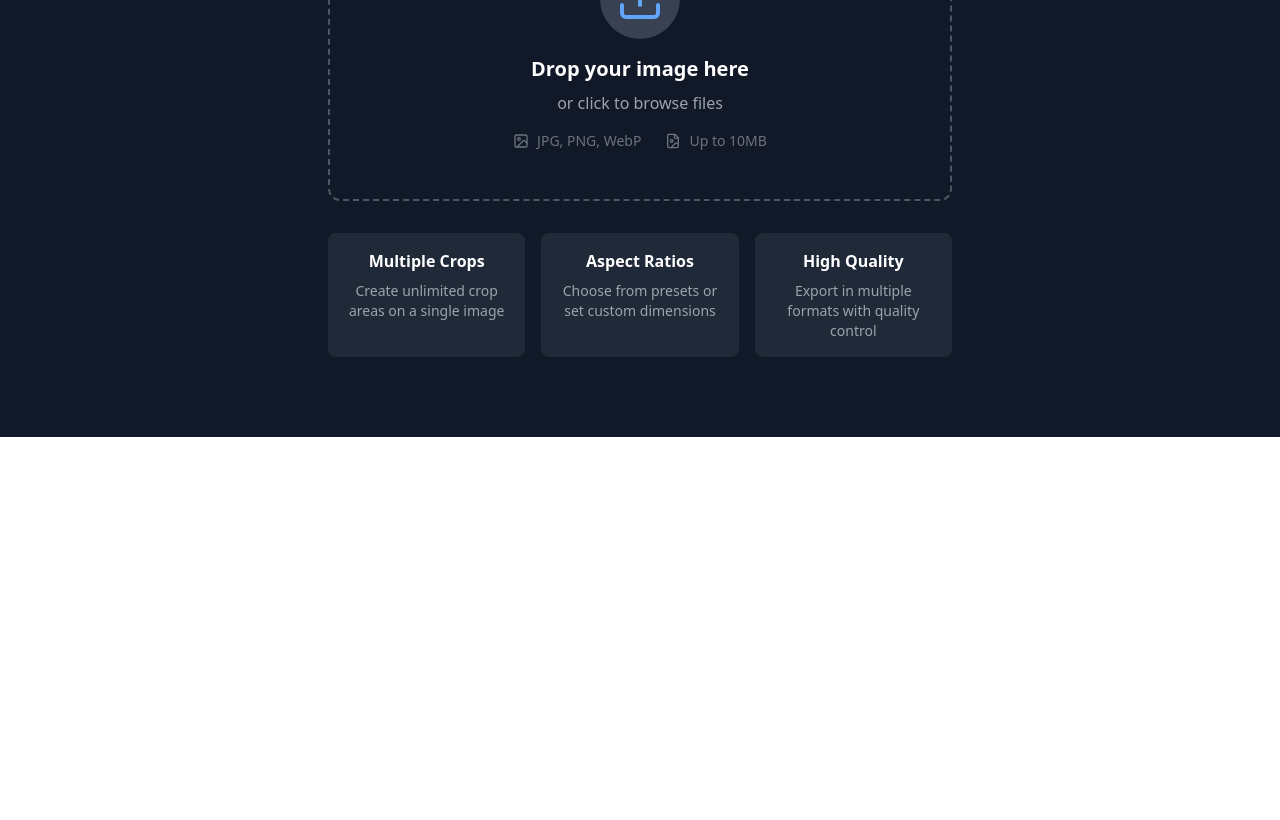
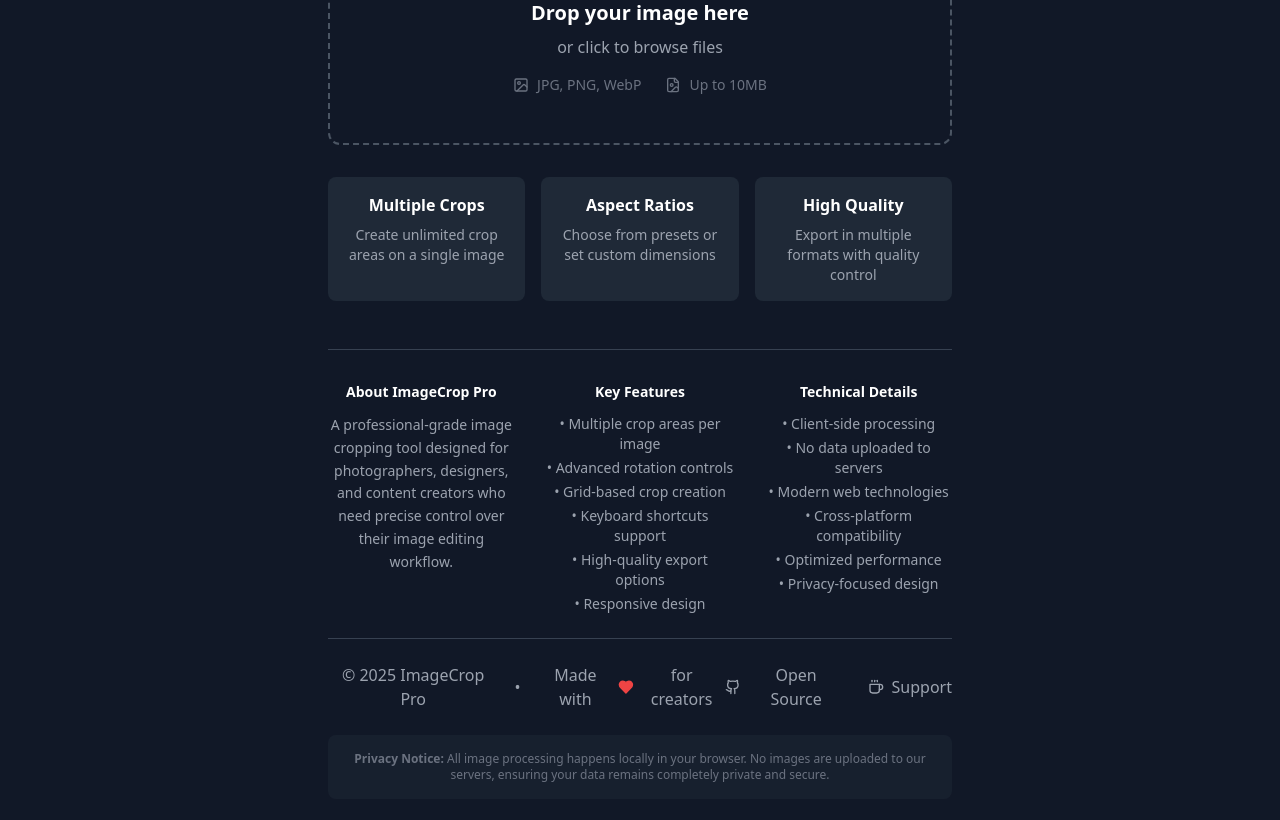
Before and after one commit to Adithyamaurya/ImageCrop_Pro, a React (Vite) app: page / in a window 1280 px wide. Shown: the part 364-1184 px from the top of the page. Before the commit the page ends 801 px from the top, so only its background shows below. Built offline with nearby package versions, Linux system fonts and the light colour scheme.

Commit message:
Add Footer to Upload Page

```diff
--- a/src/components/ImageUploader.tsx
+++ b/src/components/ImageUploader.tsx
@@ -1,5 +1,5 @@
 import React, { useRef, useState } from 'react';
-import { Upload, Image as ImageIcon, FileImage } from 'lucide-react';
+import { Upload, Image as ImageIcon, FileImage, Github, Heart, Coffee } from 'lucide-react';
 
 interface ImageUploaderProps {
   onImageSelect: (imageUrl: string, image: HTMLImageElement) => void;
@@ -60,7 +60,8 @@ export const ImageUploader: React.FC<ImageUploaderProps> = ({ onImageSelect }) =
   };
 
   return (
-    <div className="w-full max-w-2xl mx-auto p-6">
+    <div className="w-full max-w-2xl mx-auto p-6 flex flex-col min-h-[calc(100vh-160px)]">
+      <div className="flex-1">
         <div className="text-center mb-8">
           <h2 className="text-3xl font-bold text-white mb-4">Upload Your Image</h2>
           <p className="text-gray-400 text-lg">
@@ -133,5 +134,92 @@ export const ImageUploader: React.FC<ImageUploaderProps> = ({ onImageSelect }) =
           </div>
         </div>
       </div>
+
+      {/* Footer */}
+      <footer className="mt-12 pt-8 border-t border-gray-700">
+        <div className="text-center space-y-6">
+          {/* Main Footer Content */}
+          <div className="grid grid-cols-1 md:grid-cols-3 gap-8 text-sm">
+            {/* About */}
+            <div className="space-y-3">
+              <h5 className="font-semibold text-white">About ImageCrop Pro</h5>
+              <p className="text-gray-400 leading-relaxed">
+                A professional-grade image cropping tool designed for photographers, designers, and content creators who need precise control over their image editing workflow.
+              </p>
+            </div>
+
+            {/* Features */}
+            <div className="space-y-3">
+              <h5 className="font-semibold text-white">Key Features</h5>
+              <ul className="text-gray-400 space-y-1">
+                <li>• Multiple crop areas per image</li>
+                <li>• Advanced rotation controls</li>
+                <li>• Grid-based crop creation</li>
+                <li>• Keyboard shortcuts support</li>
+                <li>• High-quality export options</li>
+                <li>• Responsive design</li>
+              </ul>
+            </div>
+
+            {/* Technical */}
+            <div className="space-y-3">
+              <h5 className="font-semibold text-white">Technical Details</h5>
+              <ul className="text-gray-400 space-y-1">
+                <li>• Client-side processing</li>
+                <li>• No data uploaded to servers</li>
+                <li>• Modern web technologies</li>
+                <li>• Cross-platform compatibility</li>
+                <li>• Optimized performance</li>
+                <li>• Privacy-focused design</li>
+              </ul>
+            </div>
+          </div>
+
+          {/* Divider */}
+          <div className="border-t border-gray-700 pt-6">
+            <div className="flex flex-col md:flex-row items-center justify-between space-y-4 md:space-y-0">
+              {/* Left side - Copyright */}
+              <div className="flex items-center space-x-4 text-gray-400">
+                <span>© 2025 ImageCrop Pro</span>
+                <span className="hidden md:inline">•</span>
+                <span className="flex items-center space-x-1">
+                  <span>Made with</span>
+                  <Heart className="h-4 w-4 text-red-500 fill-current" />
+                  <span>for creators</span>
+                </span>
+              </div>
+
+              {/* Right side - Links */}
+              <div className="flex items-center space-x-6 text-gray-400">
+                <a
+                  href="#"
+                  className="flex items-center space-x-2 hover:text-white transition-colors"
+                  title="View source code"
+                >
+                  <Github className="h-4 w-4" />
+                  <span>Open Source</span>
+                </a>
+                <a
+                  href="#"
+                  className="flex items-center space-x-2 hover:text-white transition-colors"
+                  title="Support development"
+                >
+                  <Coffee className="h-4 w-4" />
+                  <span>Support</span>
+                </a>
+              </div>
+            </div>
+          </div>
+
+          {/* Bottom note */}
+          <div className="text-xs text-gray-500 bg-gray-800/50 rounded-lg p-4">
+            <p>
+              <strong>Privacy Notice:</strong> All image processing happens locally in your browser.
+              No images are uploaded to our servers, ensuring your data remains completely private and secure.
+            </p>
+          </div>
+        </div>
+      </footer>
+    </div>
   );
 };
```
Lines whose indentation alone changed are shown as unchanged.
